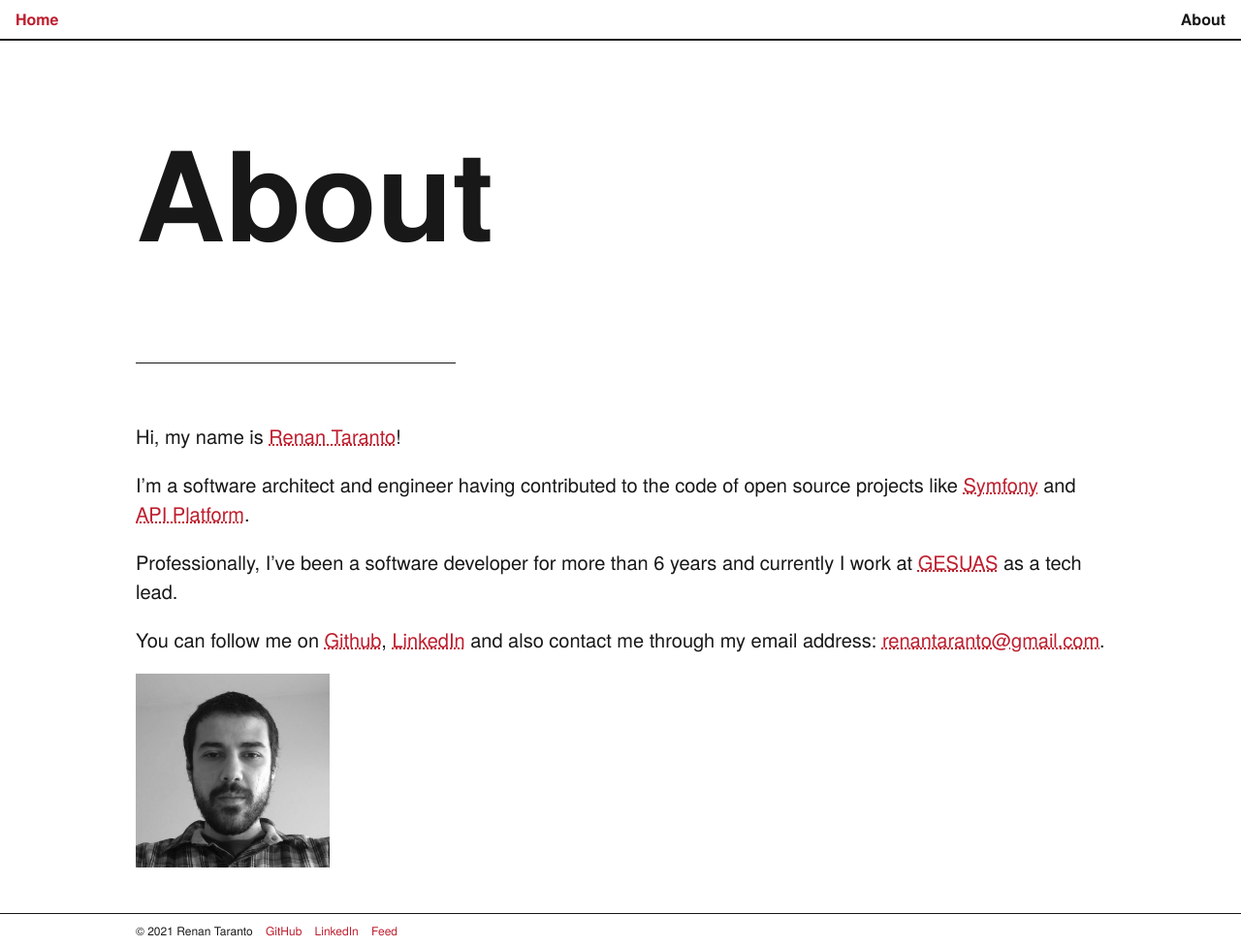
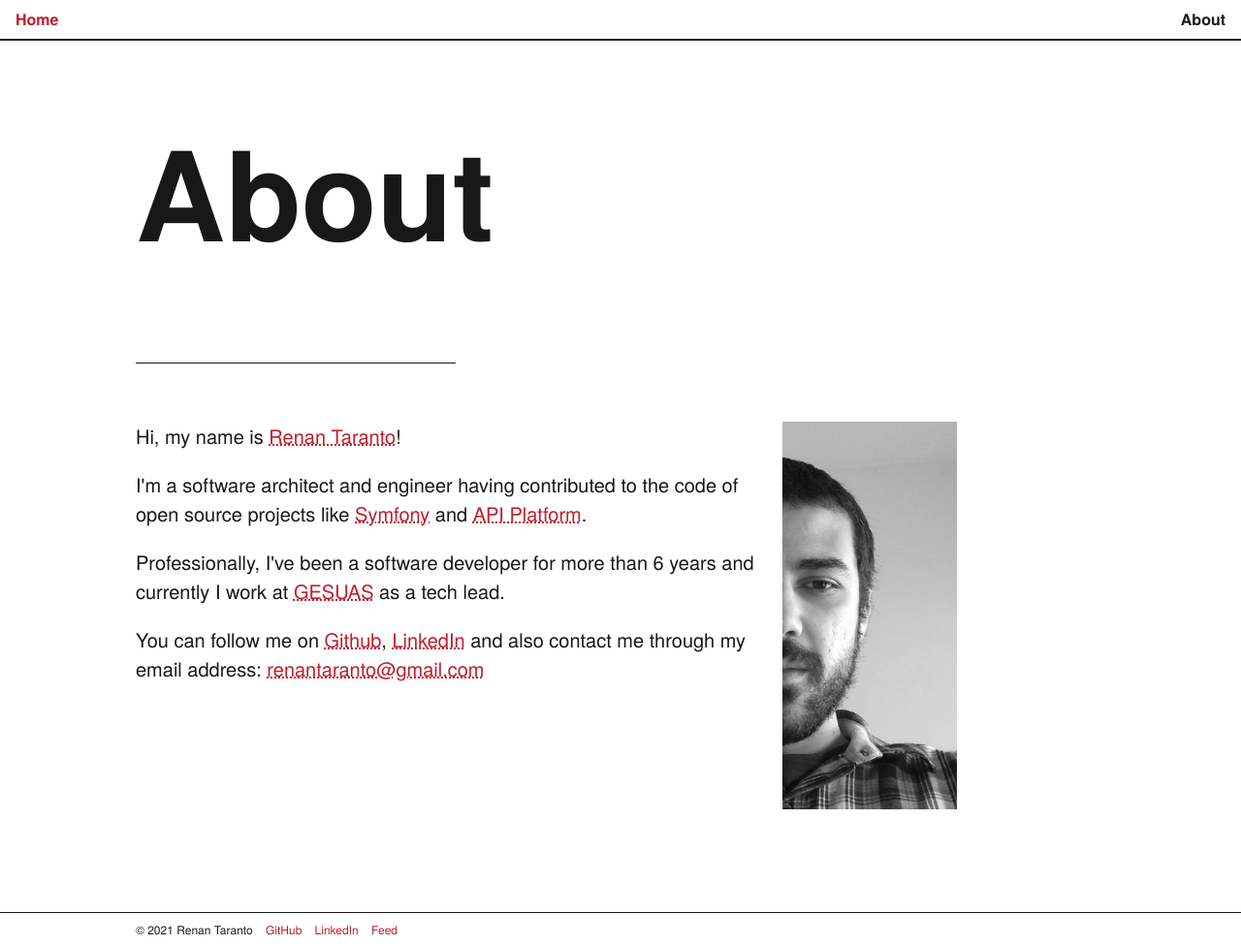
Before and after one commit to renan-taranto/renan-taranto.github.io, a Jekyll site: the page built from about.html, in a window 1280 px wide and 976 px high. Shown: the whole window at 97% size. Built offline with Jekyll 4.4.1, drawn with Linux system fonts in a browser that asks for light colours; nearby versions of some CDN libraries.

Commit message:
[About] Update about page text and image position

```diff
--- a/_sass/_components.scss
+++ b/_sass/_components.scss
@@ -137,6 +137,13 @@
     color: $color-primary;
 }
 
+.profile-pic {
+    background: url(/assets/images/renan-taranto.jpg) 200px 0;
+    background-size: 400px;
+    width: 180px;
+    height: 400px;
+}
+
 @media (min-width: $breakpoint-sm) {
     .header__title {
         font-size: 84px;
--- /dev/null
+++ b/about.html
@@ -0,0 +1,25 @@
+---
+title: About
+layout: prose
+---
+
+<div class="pure-g">
+    <div class="pure-u-1 pure-u-md-2-3">
+        <p>Hi, my name is <a href="{{ site.url }}">Renan Taranto</a>!</p>
+        <p>
+            I'm a software architect and engineer having contributed to the code of open source projects like
+            <a href="https://symfony.com/">Symfony</a> and <a href="https://api-platform.com/">API Platform</a>.
+        </p>
+        <p>
+            Professionally, I've been a software developer for more than {{ site.time | date: '%Y' | minus:2015 }} years
+            and currently I work at <a href="https://www.gesuas.com.br/">GESUAS</a> as a tech lead.
+        </p>
+        <p>
+            You can follow me on <a href="https://github.com/renan-taranto">Github</a>, <a href="https://www.linkedin.com/in/renan-taranto/">LinkedIn</a>
+            and also contact me through my email address: <a href="mailto:renantaranto@gmail.com">renantaranto@gmail.com</a></p>
+    </div>
+    <div class="pure-u-1 pure-u-md-1-3">
+        <div class="profile-pic"></div>
+    </div>
+
+</div>
--- a/about.md
+++ /dev/null
@@ -1,14 +0,0 @@
----
-title: About
-layout: prose
----
-
-Hi, my name is [Renan Taranto]({{ site.url }})!
-
-I'm a software architect and engineer having contributed to the code of open source projects like [Symfony](https://symfony.com/) and [API Platform](https://api-platform.com/).
-
-Professionally, I've been a software developer for more than {{ site.time | date: '%Y' | minus:2015 }} years and currently I work at [GESUAS](https://www.gesuas.com.br/) as a tech lead.
-
-You can follow me on [Github](https://github.com/renan-taranto), [LinkedIn](https://www.linkedin.com/in/renan-taranto/) and also contact me through my email address: [renantaranto@gmail.com](mailto:renantaranto@gmail.com).
-
-<img src="/assets/images/renan-taranto.jpg" width="200" height="200"/>
```
